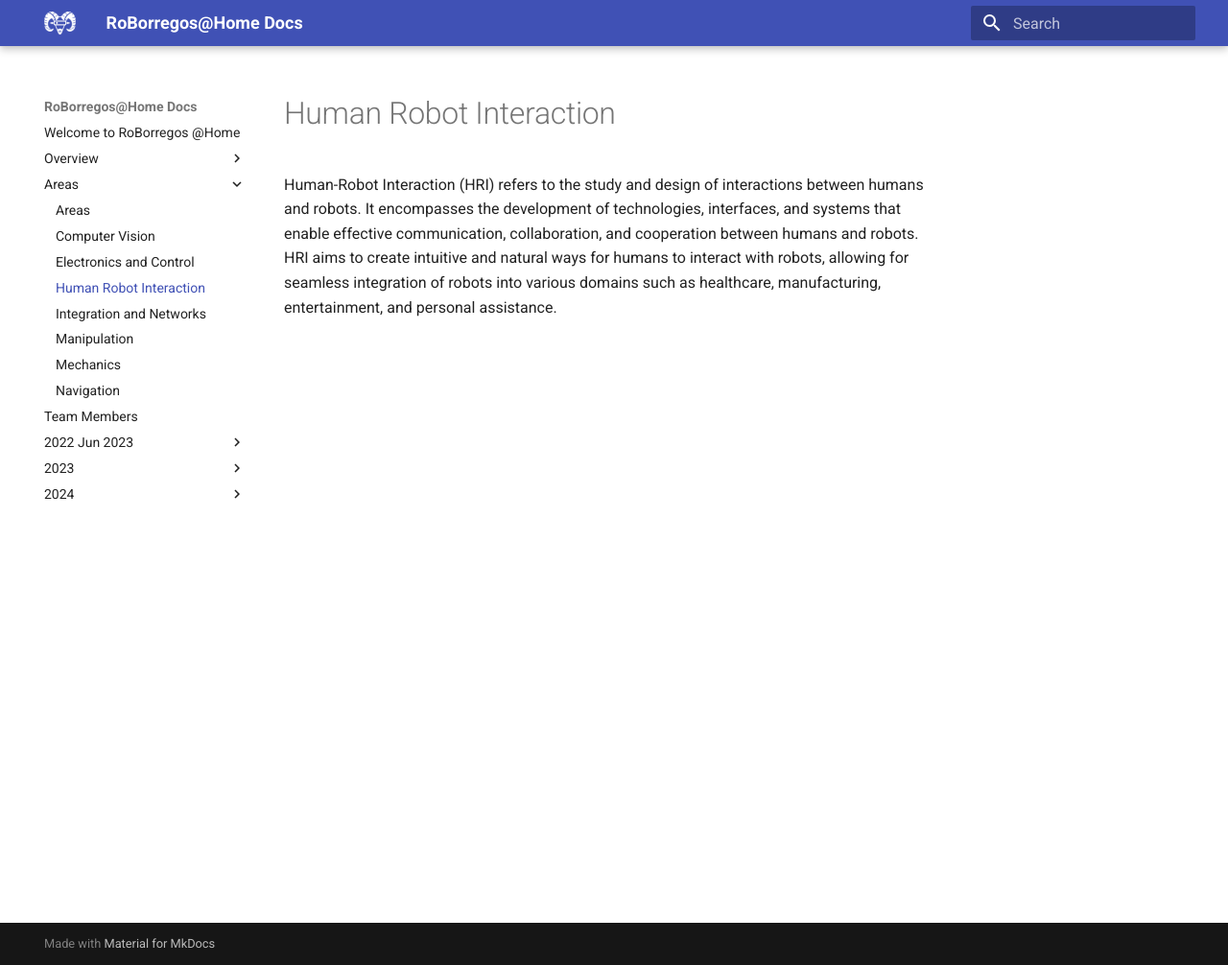
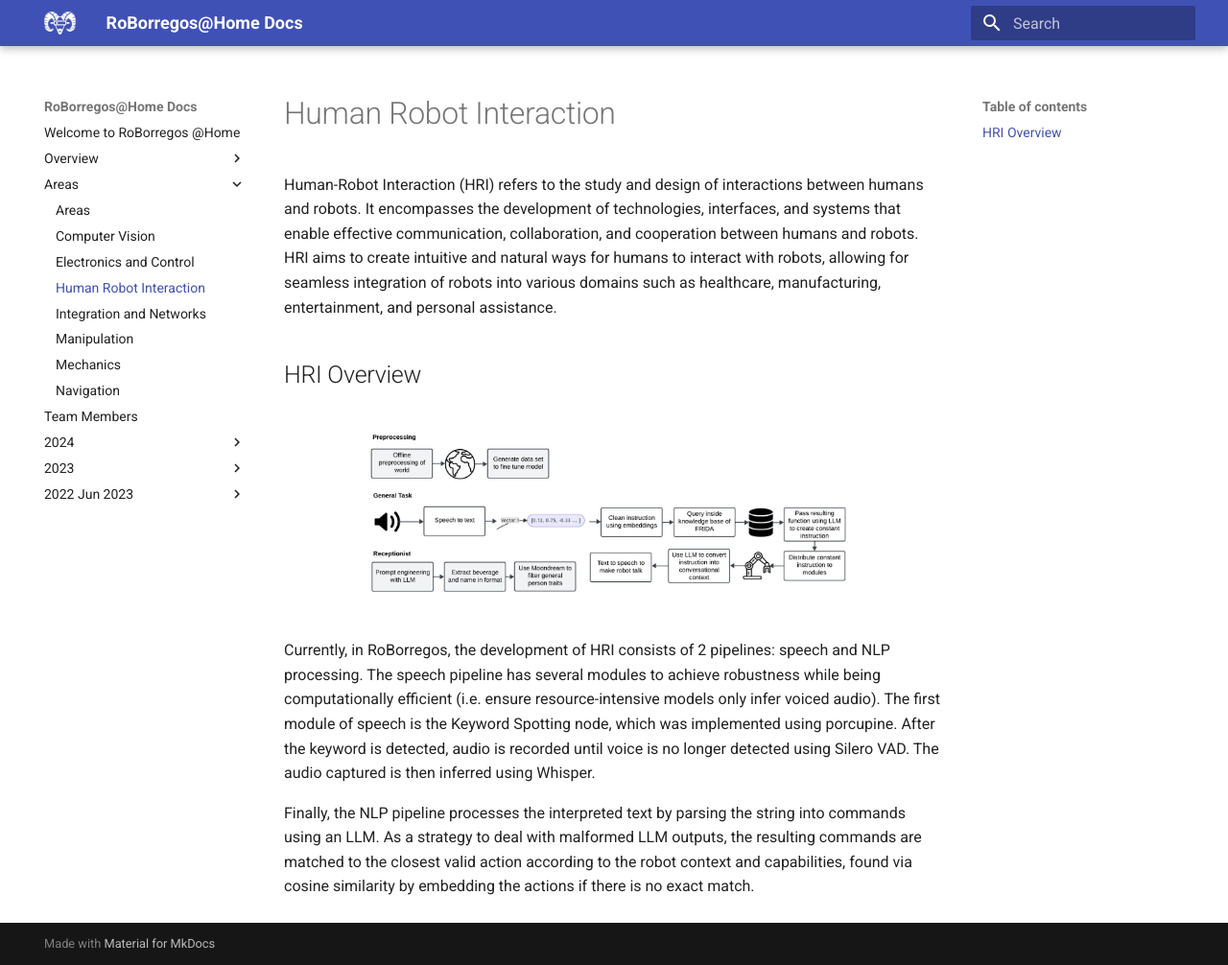
Before and after one commit to RoBorregos/Home-Docs, an MkDocs documentation site: the page built from docs/Areas/HRI.md, in a window 1280 px wide and 1006 px high. Shown: the whole window at 96% size. Built offline with MkDocs 1.6.1 and Material for MkDocs 9.7.7, drawn with Linux system fonts in a browser that asks for light colours.

Commit message:
added overview to hri, formatting

```diff
--- a/docs/Areas/HRI.md
+++ b/docs/Areas/HRI.md
@@ -1,3 +1,13 @@
 # Human Robot Interaction
 
 Human-Robot Interaction (HRI) refers to the study and design of interactions between humans and robots. It encompasses the development of technologies, interfaces, and systems that enable effective communication, collaboration, and cooperation between humans and robots. HRI aims to create intuitive and natural ways for humans to interact with robots, allowing for seamless integration of robots into various domains such as healthcare, manufacturing, entertainment, and personal assistance.
+
+## HRI Overview
+
+<p align="center">
+<img src= "/assets/home/HRI/Pipeline.jpeg" alt="Pipeline overview" width="80%" height="80%">
+</p>
+
+Currently, in RoBorregos, the development of HRI consists of 2 pipelines: speech and NLP processing. The speech pipeline has several modules to achieve robustness while being computationally efficient (i.e. ensure resource-intensive models only infer voiced audio). The first module of speech is the Keyword Spotting node, which was implemented using porcupine. After the keyword is detected, audio is recorded until voice is no longer detected using Silero VAD. The audio captured is then inferred using Whisper.
+
+Finally, the NLP pipeline processes the interpreted text by parsing the string into commands using an LLM. As a strategy to deal with malformed LLM outputs, the resulting commands are matched to the closest valid action according to the robot context and capabilities, found via cosine similarity by embedding the actions if there is no exact match.
```
Also changed, not shown: docs/.pages.
